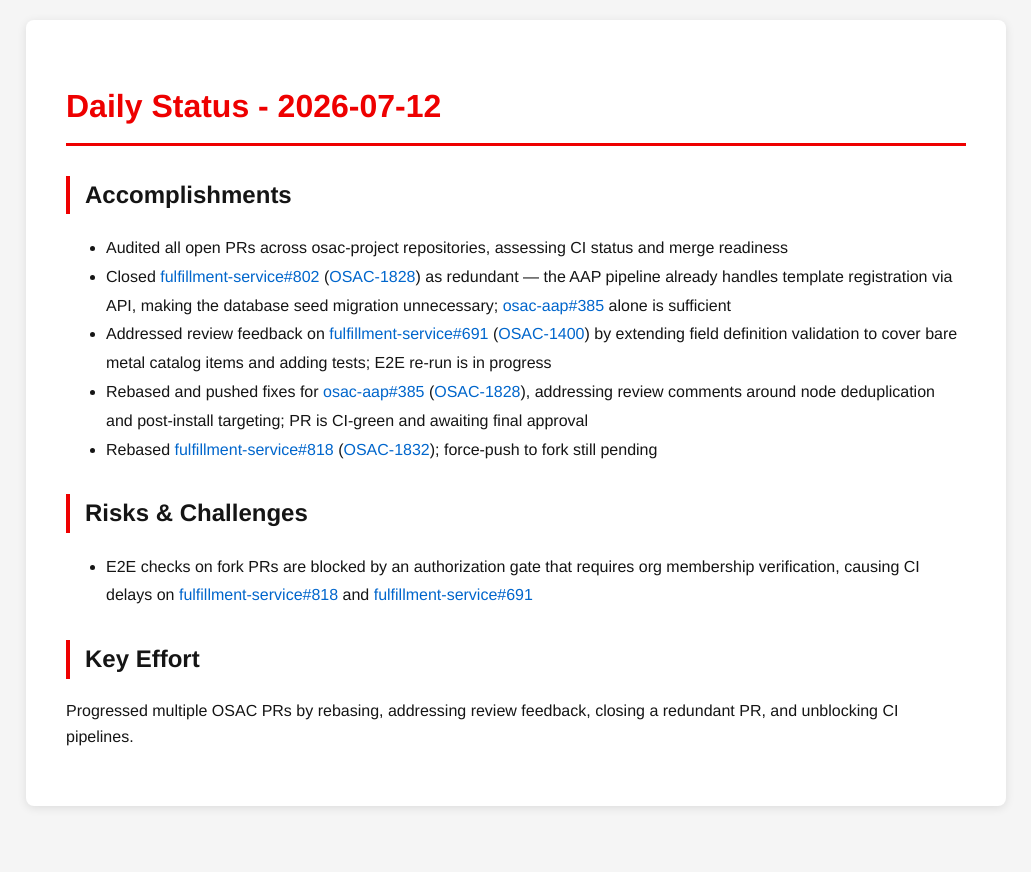
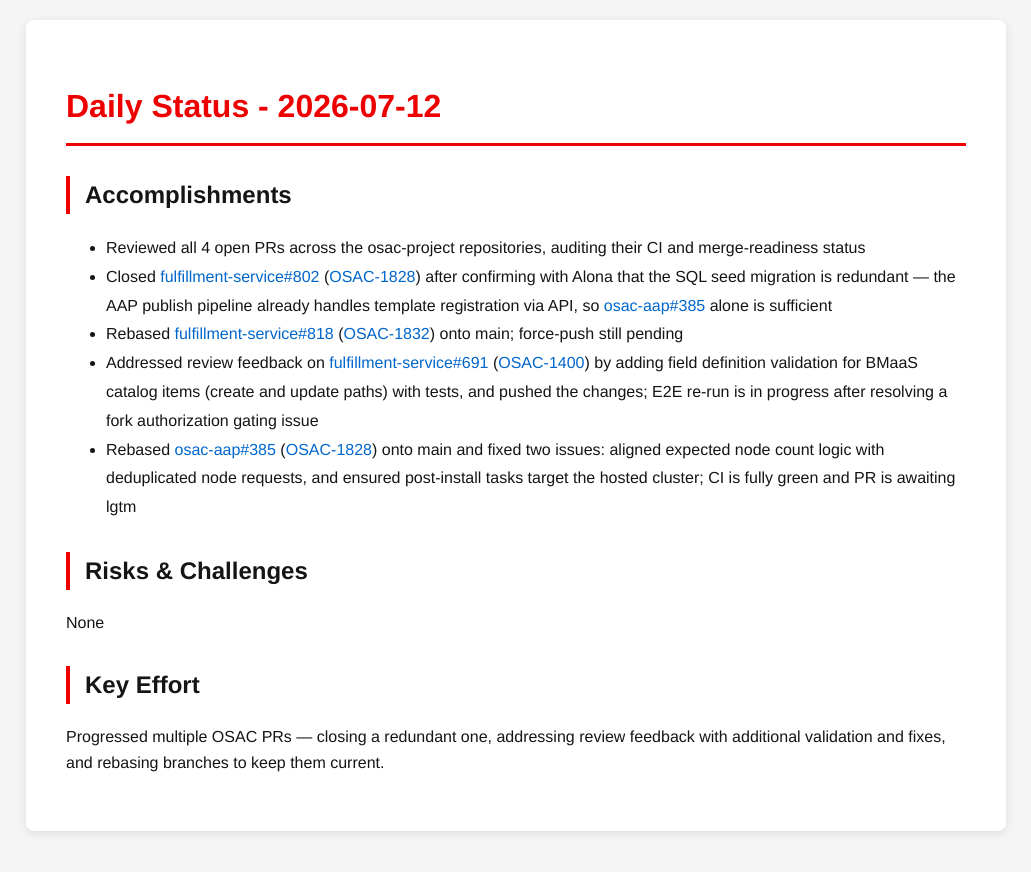
Before and after one commit to tzvatot/daily-status, a Jekyll site: the page built from 2026-07-12.md, in a window 1280 px wide. Shown: the top 872 px of the page, without its empty margins (124-1155 px from the left). Built offline with Jekyll 4.4.1, drawn with Linux system fonts in a browser that asks for light colours.

Commit message:
Daily status update - 2026-07-12

```diff
--- a/2026-07-12.md
+++ b/2026-07-12.md
@@ -7,14 +7,14 @@ date: 2026-07-12
 # Daily Status - 2026-07-12
 
 ## Accomplishments
-- Audited all open PRs across osac-project repositories, assessing CI status and merge readiness
-- Closed [fulfillment-service#802](https://github.com/osac-project/fulfillment-service/pull/802) ([OSAC-1828](https://redhat.atlassian.net/browse/OSAC-1828)) as redundant — the AAP pipeline already handles template registration via API, making the database seed migration unnecessary; [osac-aap#385](https://github.com/osac-project/osac-aap/pull/385) alone is sufficient
-- Addressed review feedback on [fulfillment-service#691](https://github.com/osac-project/fulfillment-service/pull/691) ([OSAC-1400](https://redhat.atlassian.net/browse/OSAC-1400)) by extending field definition validation to cover bare metal catalog items and adding tests; E2E re-run is in progress
-- Rebased and pushed fixes for [osac-aap#385](https://github.com/osac-project/osac-aap/pull/385) ([OSAC-1828](https://redhat.atlassian.net/browse/OSAC-1828)), addressing review comments around node deduplication and post-install targeting; PR is CI-green and awaiting final approval
-- Rebased [fulfillment-service#818](https://github.com/osac-project/fulfillment-service/pull/818) ([OSAC-1832](https://redhat.atlassian.net/browse/OSAC-1832)); force-push to fork still pending
+- Reviewed all 4 open PRs across the osac-project repositories, auditing their CI and merge-readiness status
+- Closed [fulfillment-service#802](https://github.com/osac-project/fulfillment-service/pull/802) ([OSAC-1828](https://redhat.atlassian.net/browse/OSAC-1828)) after confirming with Alona that the SQL seed migration is redundant — the AAP publish pipeline already handles template registration via API, so [osac-aap#385](https://github.com/osac-project/osac-aap/pull/385) alone is sufficient
+- Rebased [fulfillment-service#818](https://github.com/osac-project/fulfillment-service/pull/818) ([OSAC-1832](https://redhat.atlassian.net/browse/OSAC-1832)) onto main; force-push still pending
+- Addressed review feedback on [fulfillment-service#691](https://github.com/osac-project/fulfillment-service/pull/691) ([OSAC-1400](https://redhat.atlassian.net/browse/OSAC-1400)) by adding field definition validation for BMaaS catalog items (create and update paths) with tests, and pushed the changes; E2E re-run is in progress after resolving a fork authorization gating issue
+- Rebased [osac-aap#385](https://github.com/osac-project/osac-aap/pull/385) ([OSAC-1828](https://redhat.atlassian.net/browse/OSAC-1828)) onto main and fixed two issues: aligned expected node count logic with deduplicated node requests, and ensured post-install tasks target the hosted cluster; CI is fully green and PR is awaiting lgtm
 
 ## Risks & Challenges
-- E2E checks on fork PRs are blocked by an authorization gate that requires org membership verification, causing CI delays on [fulfillment-service#818](https://github.com/osac-project/fulfillment-service/pull/818) and [fulfillment-service#691](https://github.com/osac-project/fulfillment-service/pull/691)
+None
 
 ## Key Effort
-Progressed multiple OSAC PRs by rebasing, addressing review feedback, closing a redundant PR, and unblocking CI pipelines.
+Progressed multiple OSAC PRs — closing a redundant one, addressing review feedback with additional validation and fixes, and rebasing branches to keep them current.
```
